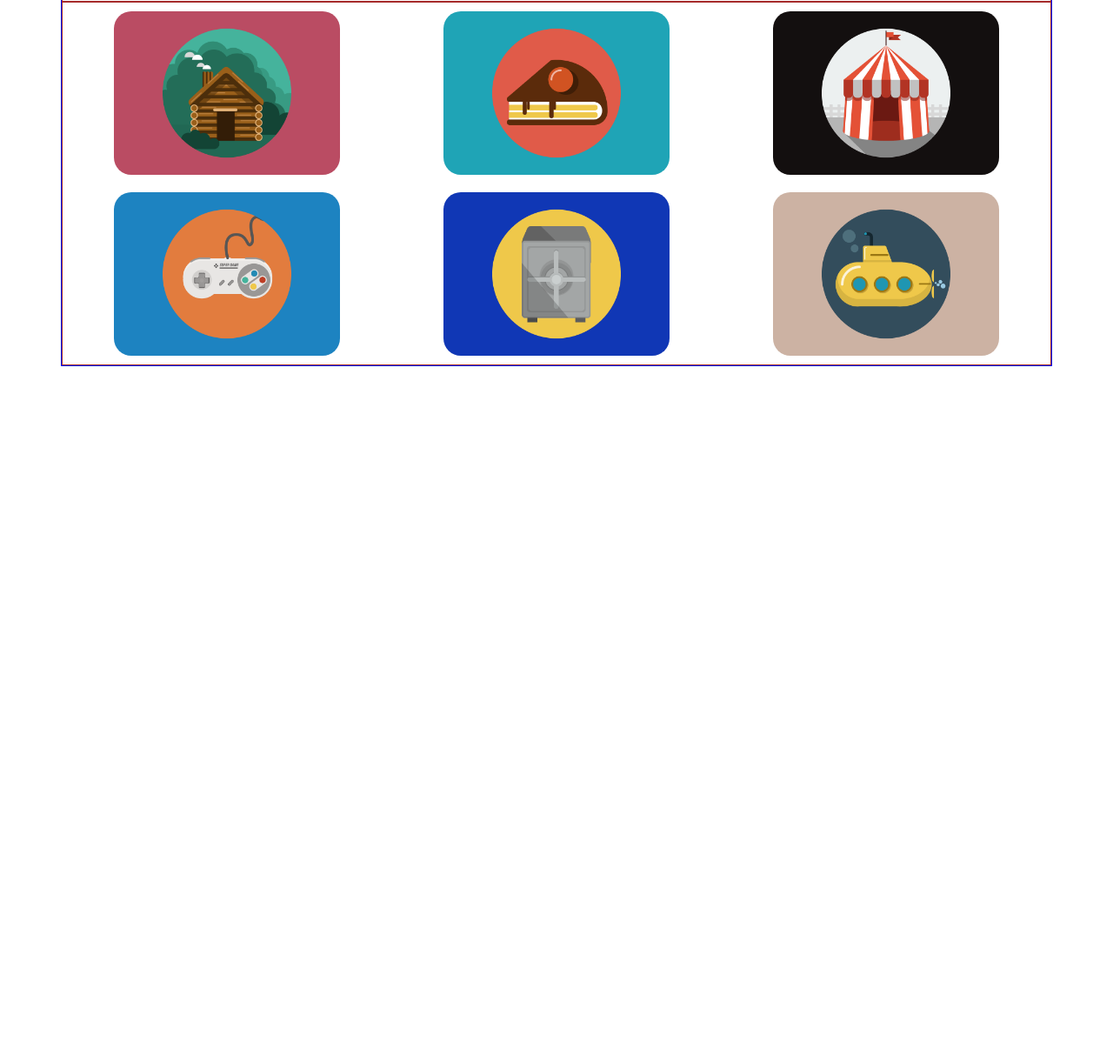
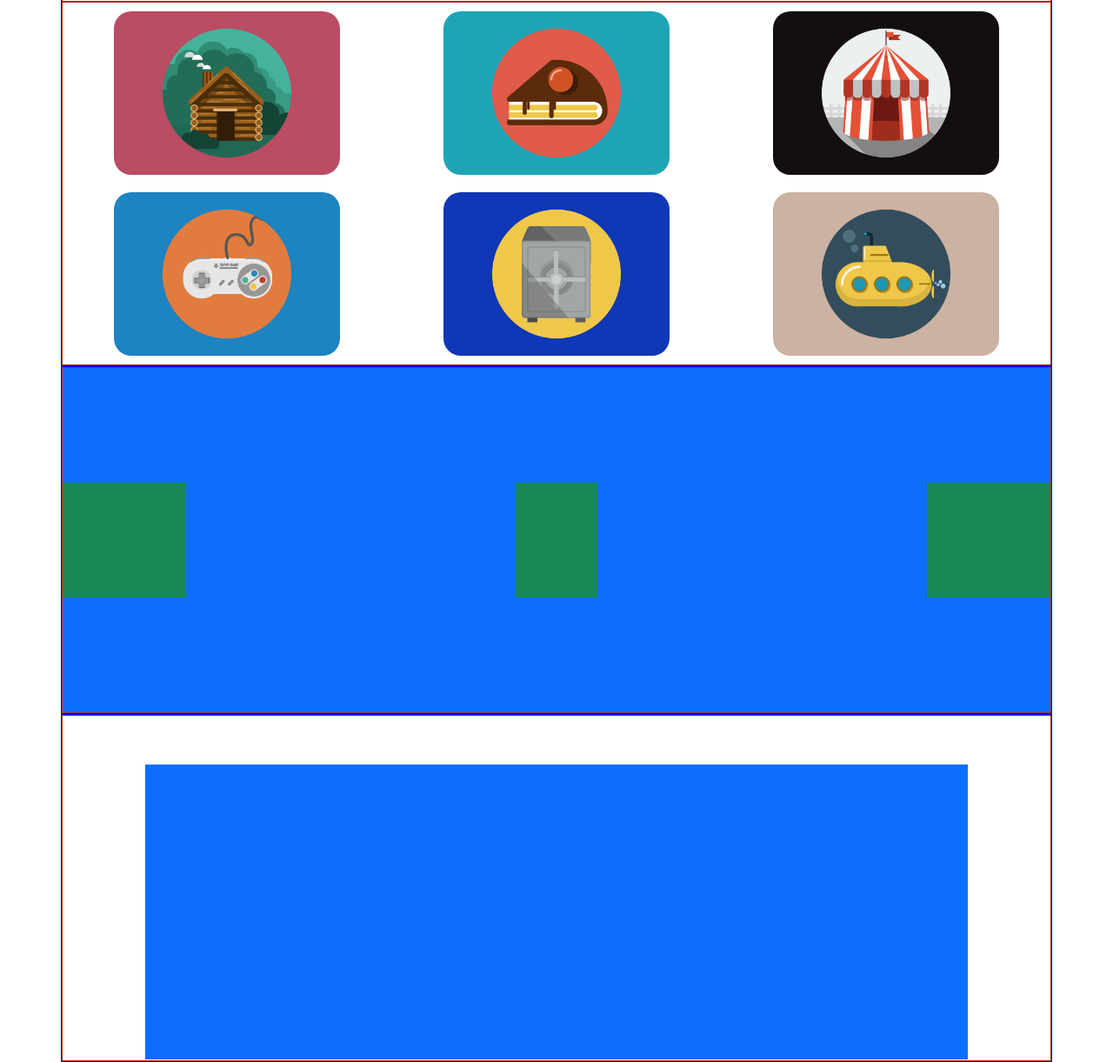
Before and after one commit to StefanoMRC/html-css-bootstrap-freelancer, a plain HTML site: page index.html in a window 1280 px wide. Shown: the part 649-1870 px from the top of the page at 87% size. Before the commit the page ends 1070 px from the top, so only its background shows below. Drawn offline with nearby package versions, Linux system fonts and the light colour scheme.

Commit message:
penultima struttura

```diff
--- a/index.html
+++ b/index.html
@@ -57,6 +57,43 @@
                 </div>
             </div>
         </div>
+        <div class="container height bg-success">
+            <div class="row justify-content-center">
+                <div class="col-12 bg-primary"></div>
+                <div class="col-lg-4 col-md-4 bg-primary"></div>
+                <div class="col-lg-4 offset-lg-1 col-md-4 offset-md-1 bg-primary"></div>
+                <div class="col-12 bg-primary"></div>
+
+            </div>
+        </div>
+        <div class="container height">
+            <div class="row justify-content-center">
+                <div class="col-12">
+
+                </div>
+                <div class="col-10 bg-primary">
+
+                </div>
+                <div class="col-10 bg-primary">
+
+                </div>
+                <div class="col-10 bg-primary">
+
+                </div>
+                <div class="col-10 bg-primary">
+
+                </div>
+                <div class="col-10 bg-primary">
+
+                </div>
+                <div class="col-10 bg-primary">
+
+                </div>
+            </div>
+        </div>
     </main>
+    <footer>
+
+    </footer>
 </body>
 </html>
```
